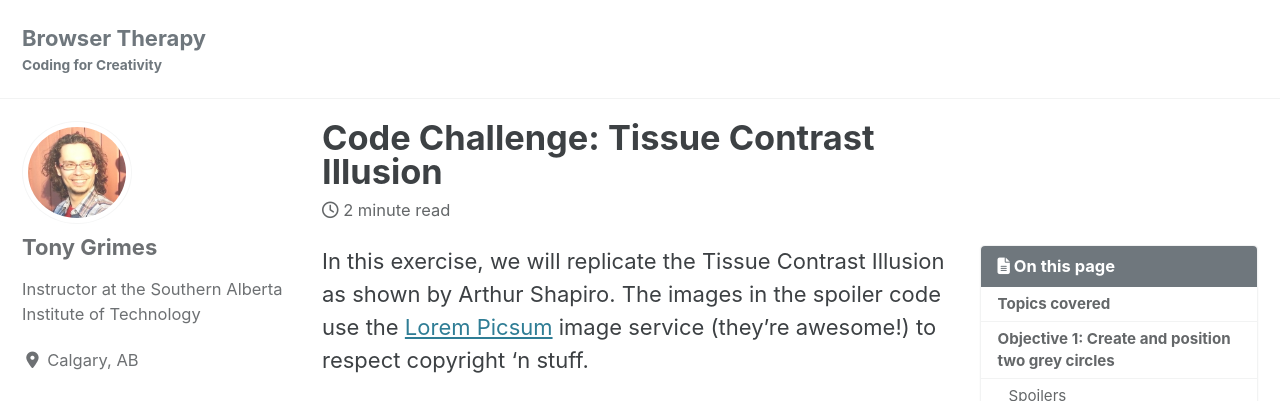
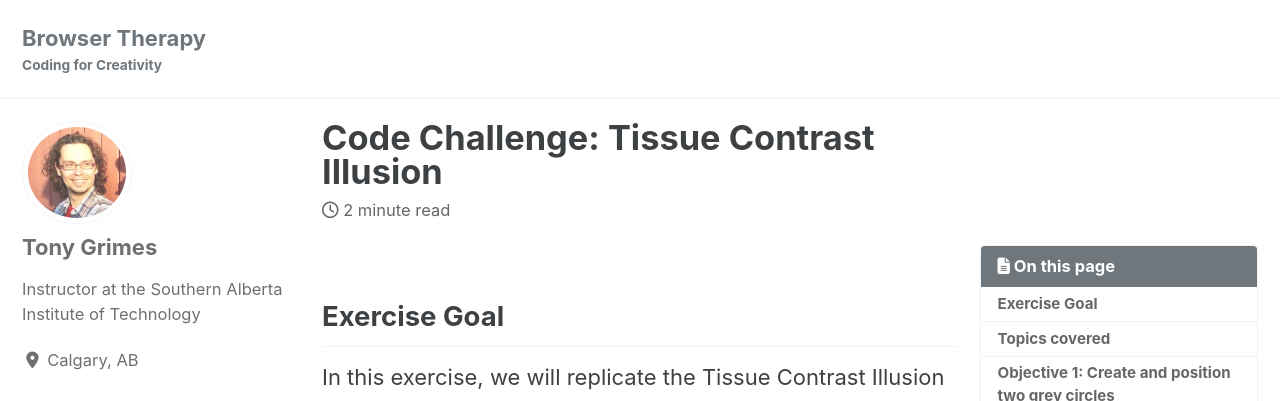
Before and after one commit to browsertherapy/browsertherapy.github.io, a Jekyll site: the page built from _posts/2020-06-02-tissue-contrast.md, in a window 1280 px wide and 900 px high, cut to the strip 0-401 px from the top of the window. Built offline with Jekyll 4.4.1, drawn with Linux system fonts in a browser that asks for light colours; cached includes are drawn as plain includes; nearby versions of some CDN libraries.

Commit message:
Added Goals to side menu

```diff
--- a/_posts/2020-06-02-tissue-contrast.md
+++ b/_posts/2020-06-02-tissue-contrast.md
@@ -3,6 +3,7 @@ title:  "Code Challenge: Tissue Contrast Illusion"
 excerpt: "In this exercise, we will replicate the Tissue Contrast Illusion as shown by Arthur Shapiro."
 toc: true
 ---
+## Exercise Goal
 In this exercise, we will replicate the Tissue Contrast Illusion as shown by Arthur Shapiro. The images in the spoiler code use the [Lorem Picsum](https://picsum.photos/) image service (they're awesome!) to respect copyright 'n stuff.
 
 {% include video id="9zMDmtWzBN8" provider="youtube" %}
```
